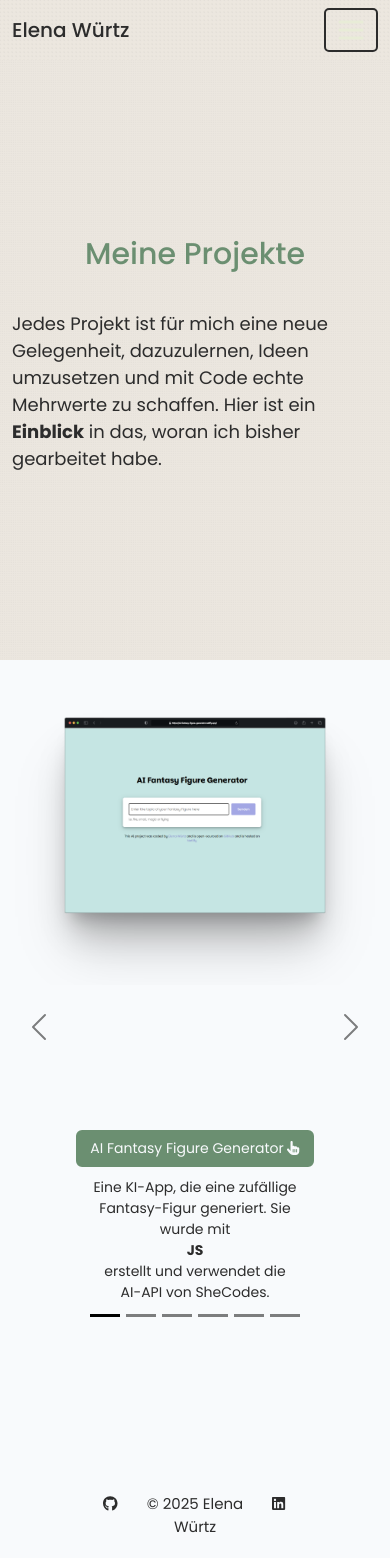
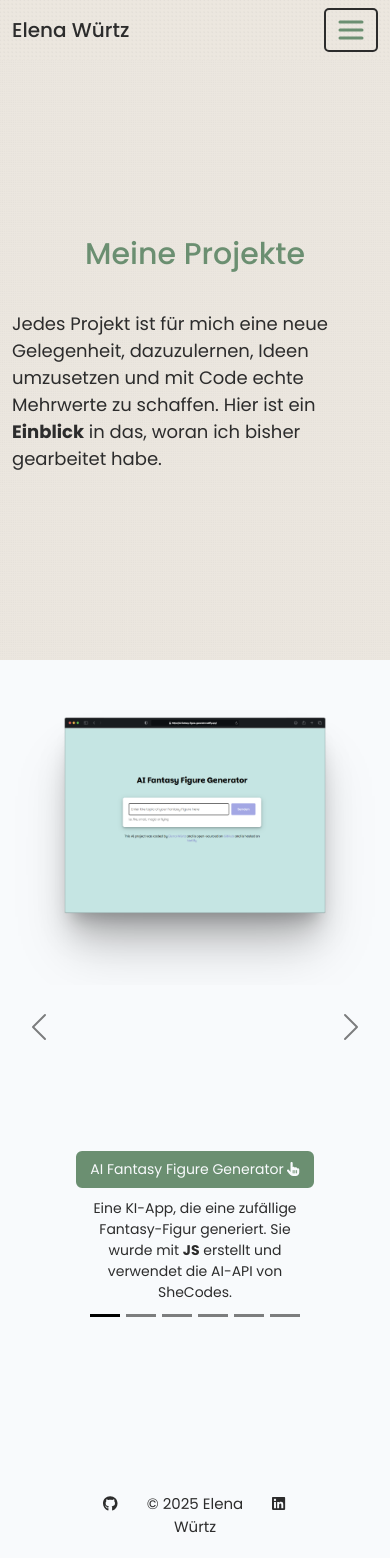
Before and after one commit to Anthophila1909/personal-website-portfolio, a React (Create React App) app: page /Projekte in a window 390 px wide. Built offline with nearby package versions, Linux system fonts and the light colour scheme.

Commit message:
Fixed some responsive issues

```diff
--- a/src/css/App.css
+++ b/src/css/App.css
@@ -14,6 +14,7 @@
 
 .App-header {
   min-height: 100vh;
+  width: 100%;
   display: flex;
   flex-direction: column;
 }
--- a/src/css/ProjectCarousel.css
+++ b/src/css/ProjectCarousel.css
@@ -54,9 +54,6 @@
   }
 
   .carousel-item p {
-    display: flex;
-    flex-direction: column;
-    justify-content: flex-start;
     font-size: 14px;
     line-height: 1.5;
     padding: 0;
--- a/src/css/Startseite.css
+++ b/src/css/Startseite.css
@@ -13,7 +13,7 @@
 }
 
 .Startseite .header-text {
-  padding-top: 40px;
+  padding: 40px 0 0 100px;
 }
 
 .Startseite h1 {
@@ -83,6 +83,11 @@
     min-height: 450px;
     padding-top: 44px;
   }
+
+  .Startseite .header-text {
+    padding-left: 0;
+  }
+
   .Startseite h1 {
     font-size: 30px;
     padding-left: 0;
```
Also changed, not shown: src/css/NavBar.css (line endings or trailing spaces).
